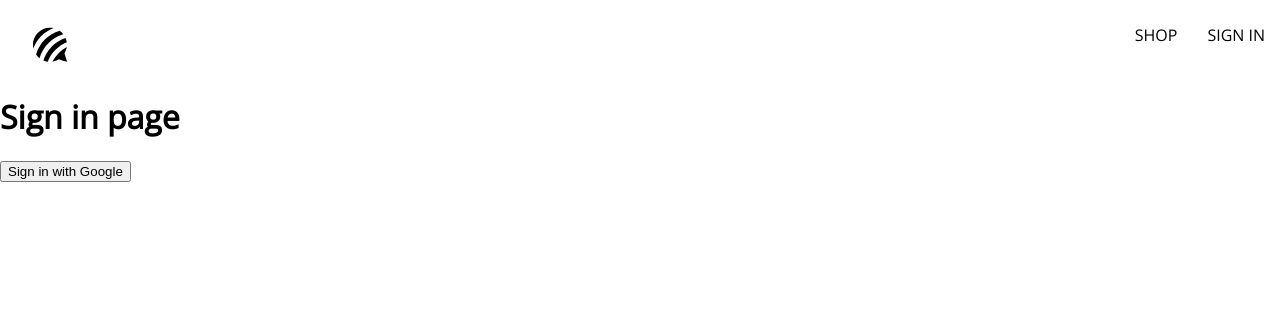
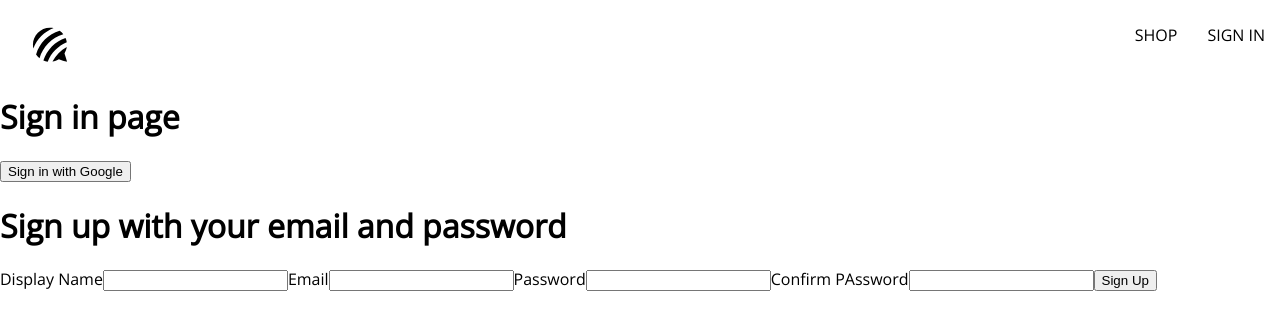
Before and after one commit to Attila-Kis-Ivan/TDB-Clothing, a React (Create React App) app: page /sign-In in a window 1280 px wide. Shown: the top 330 px of the page. Built offline with nearby package versions, Linux system fonts and the light colour scheme.

Commit message:
create sign up form

```diff
--- /dev/null
+++ b/src/components/sign-up-form/sign-up-form.component.jsx
@@ -0,0 +1,68 @@
+import { useState } from "react";
+
+const defaultFormFields = {
+  displayName: "",
+  email: "",
+  password: "",
+  confirmPassword: "",
+};
+
+const SignUpForm = () => {
+  const [formFields, setFormFields] = useState(defaultFormFields);
+  const { displayName, email, password, confirmPassword } = formFields;
+
+  console.log(formFields);
+
+  const handleChange = (event) => {
+    const { name, value } = event.target;
+
+    setFormFields({ ...formFields, [name]: value });
+  };
+
+  return (
+    <div>
+      <h1>Sign up with your email and password</h1>
+      <form onSubmit={() => {}}>
+        <label>Display Name</label>
+        <input
+          type="text"
+          required
+          onChange={handleChange}
+          name="displayName"
+          value={displayName}
+        />
+
+        <label>Email</label>
+        <input
+          type="email"
+          required
+          onChange={handleChange}
+          name="email"
+          value={email}
+        />
+
+        <label>Password</label>
+        <input
+          type="password"
+          required
+          onChange={handleChange}
+          name="password"
+          value={password}
+        />
+
+        <label>Confirm PAssword</label>
+        <input
+          type="password"
+          required
+          onChange={handleChange}
+          name="confirmPassword"
+          value={confirmPassword}
+        />
+
+        <button type="submit">Sign Up</button>
+      </form>
+    </div>
+  );
+};
+
+export default SignUpForm;
--- a/src/routes/sign-in/sign-in.component.jsx
+++ b/src/routes/sign-in/sign-in.component.jsx
@@ -2,6 +2,8 @@
   signInWithGooglePopup,
   createUserDocumentFromAuth,
 } from "../../utils/firebase/firebase.util";
+
+import SignUpForm from "../../components/sign-up-form/sign-up-form.component";
 
 const SignIn = () => {
   const logGoogleUser = async () => {
@@ -13,6 +15,7 @@
     <div>
       <h1>Sign in page</h1>
       <button onClick={logGoogleUser}>Sign in with Google</button>
+      <SignUpForm />
     </div>
   );
 };
```
